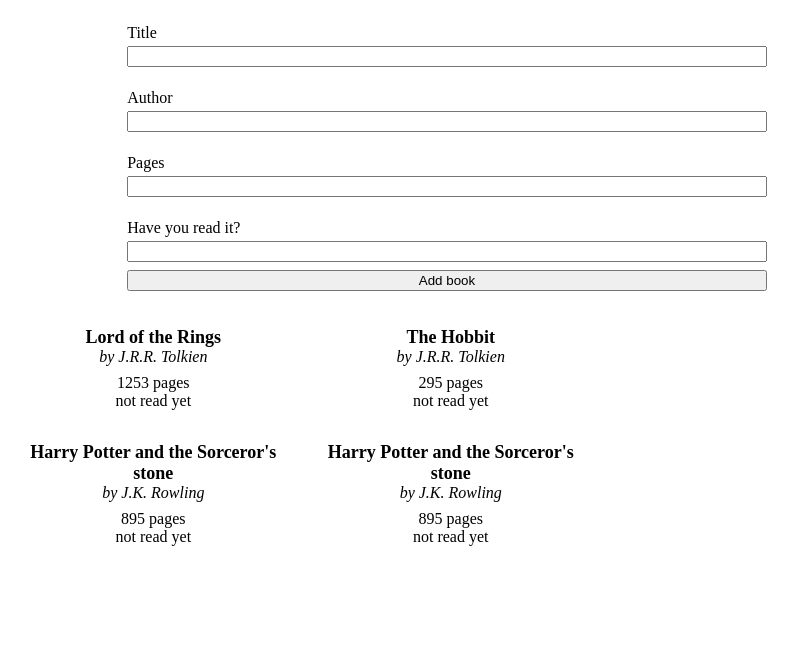
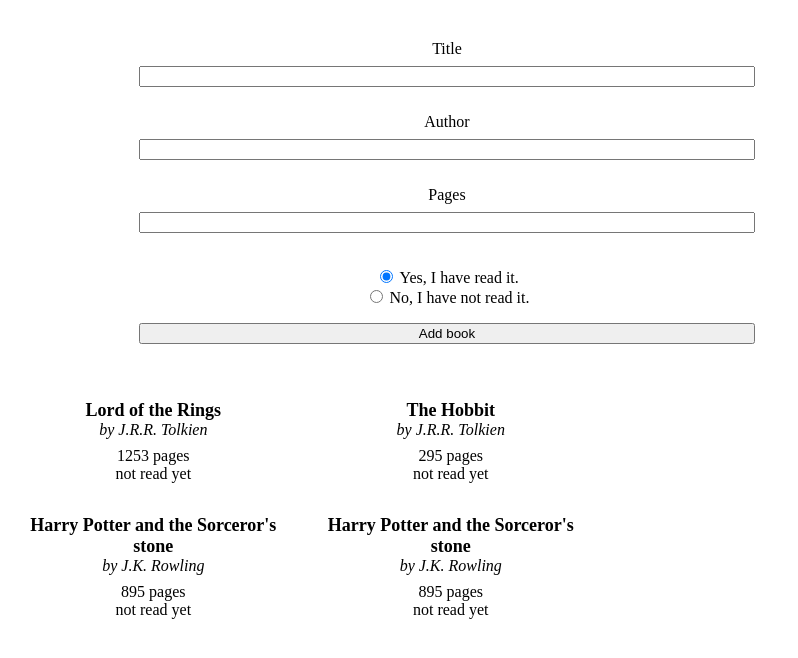
Before and after one commit to KonnorRogers/libraryBookJS, a website with bundled scripts: page src/index.html in a window 1280 px wide. Both pictures are taken after a click on the button "NEW BOOK". Shown: the whole page, without its empty margins (193-991 px from the left). Built offline with nearby package versions, Linux system fonts and the light colour scheme.

Commit message:
fixed an issue with boolean checking

```diff
--- a/src/index.html
+++ b/src/index.html
@@ -15,11 +15,27 @@
           Title<input type="text" name="title" /><br />
           Author<input type="text" name="author" /> <br />
           Pages<input type="text" name="pages" /> <br />
-          Have you read it?<input type="text" name="has-read" />
-          <!-- <button id="add-book-form-submit">Add book</button> -->
+
+          <div class="radio-buttons">
+            <div>
+              <input
+                type="radio"
+                id="has-read"
+                name="read"
+                value="true"
+                checked
+              />
+              <label for="has-read">Yes, I have read it.</label>
+            </div>
+            <div>
+              <input type="radio" id="has-not-read" name="read" value="false" />
+              <label for="has-not-read">No, I have not read it.</label>
+            </div>
+          </div>
           <input type="submit" value="Add book" id="add-book-button-submit" />
         </form>
       </div>
+      <div id="books"></div>
     </div>
   </body>
   <script type="module" src="index.js"></script>
--- a/src/js/book.js
+++ b/src/js/book.js
@@ -8,7 +8,7 @@
 }
 
 Book.prototype.hasReadString = function() {
-  if (this.read === true) {
+  if (this.read === true || this.read == 'true') {
     return 'has read';
   }
 
--- a/src/js/library.js
+++ b/src/js/library.js
@@ -1,3 +1,5 @@
+import Book from './book.js';
+
 export default function Library() {
   this.books = [];
 }
@@ -24,12 +26,13 @@
 
   this.addBookSubmitListener();
 
-  const root = document.getElementById('root');
+  const root = document.getElementById('books');
   const docFrag = document.createDocumentFragment();
   books.forEach((book, index) => {
     docFrag.appendChild(book.HTMLInfo(index));
   });
 
+  root.innerHTML = '';
   root.appendChild(docFrag);
 };
 
@@ -39,28 +42,33 @@
 
 Library.prototype.addBookSubmitListener = function() {
   const submit = document.getElementById('add-book-form');
-  submit.addEventListener('submit', e => this.handleAddBookSubmit(e));
+  submit.addEventListener('submit', e => this.handleAddBookSubmit(e), true);
 };
 
 Library.prototype.handleAddBookSubmit = function(e) {
+  console.log(this);
+  // Prevents making a GET request
   e.preventDefault();
   const form = document.getElementById('add-book-form');
 
   const formData = new FormData(form);
+
+  let newBook = Object.create(Book.prototype);
 
   // value is an array, data[0] === propertyName
   //                    data[1] === properyValue
   for (const data of formData) {
     const field = data[0];
     const value = data[1];
-    console.log(field);
-    console.log(value);
+
+    newBook[field] = value;
   }
 
-  // // Rerenders the book using the given input
-  // this.render();
-  // // This prevents the form from attempting to submit the data
-  return false;
+  console.log(newBook);
+  this.addBook(newBook);
+  newBook = null;
+  // Rerenders the book using the given input
+  this.render();
 };
 
 Library.prototype.handleNewBookClick = function() {
--- a/src/style.css
+++ b/src/style.css
@@ -7,30 +7,33 @@
   padding: 0;
 }
 
+#books,
 #root {
   display: flex;
   flex-wrap: wrap;
-  justify-content: flex-start;
+  flex-direction: column;
+  justify-content: center;
   align-items: center;
   text-align: center;
-  width: 70%;
+  width: 80%;
   margin: auto;
 }
 
-#root > * {
+#books > * {
   color: black;
   margin: 1rem;
   text-align: center;
-  width: 30%;
+  width: 100%;
 }
 
 #new-book {
   width: 100%;
+  margin: 2rem;
 }
 
 #add-book {
-  margin: 2rem;
-  max-width: 30%;
+  margin: 1rem;
+  max-width: 50%;
   padding: 0.5rem 1rem;
 }
 
@@ -44,11 +47,44 @@
   padding-bottom: 0.5rem;
 }
 
+.book-form-show {
+  display: flex;
+  width: 90%;
+  flex-wrap: wrap;
+  flex-direction: column;
+  margin: auto;
+}
+
+.book-form-show > * {
+  width: 100%;
+  margin: 0.5rem auto;
+}
+
 .hide {
   display: none;
 }
 .show {
   display: block;
+}
+
+@media screen and (min-width: 768px) {
+  #books,
+  #root {
+    flex-direction: row;
+    justify-content: flex-start;
+    width: 70%;
+  }
+
+  #books {
+    width: 100%;
+  }
+
+  #books > * {
+    width: 30%;
+  }
+
+  #add-book {
+    max-width: 30%;
   }
 
   .book-form-show {
@@ -59,9 +95,8 @@
   }
 
   .book-form-show > * {
-  width: 100%;
-  margin: 0.25rem auto;
   }
 
   .book-form-show > input {
   }
+}
```
Lines whose indentation alone changed are shown as unchanged.
